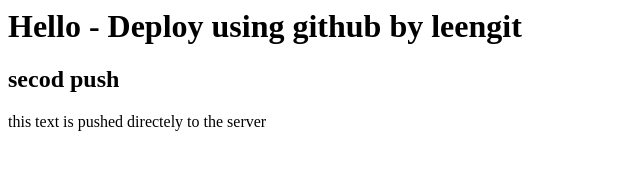
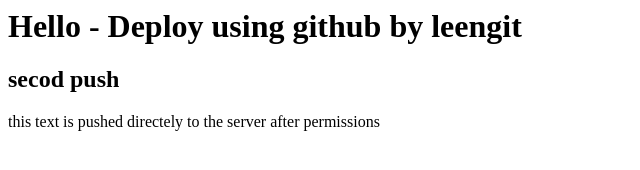
Before and after one commit to leenfaris/leentestgit, a plain HTML site: page index.html in a window 1280 px wide. Shown: the whole page, without its empty margins (0-640 px from the left). Drawn offline with Linux system fonts and the light colour scheme.

Commit message:
change permissionns

```diff
--- a/index.html
+++ b/index.html
@@ -8,7 +8,7 @@
     <h1>Hello - Deploy using github by leengit </h1>
     <h2> secod push</h2>
     <p>
-        this text is pushed directely to the server
+        this text is pushed directely to the server after permissions
     </p>
 </body>
 </html>
```
